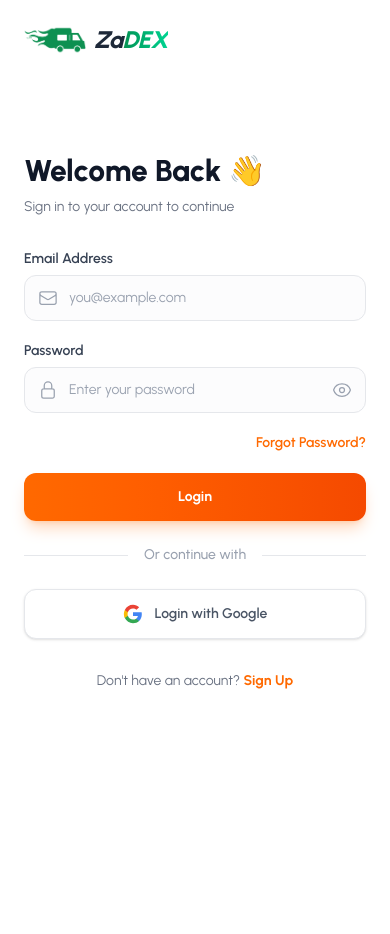
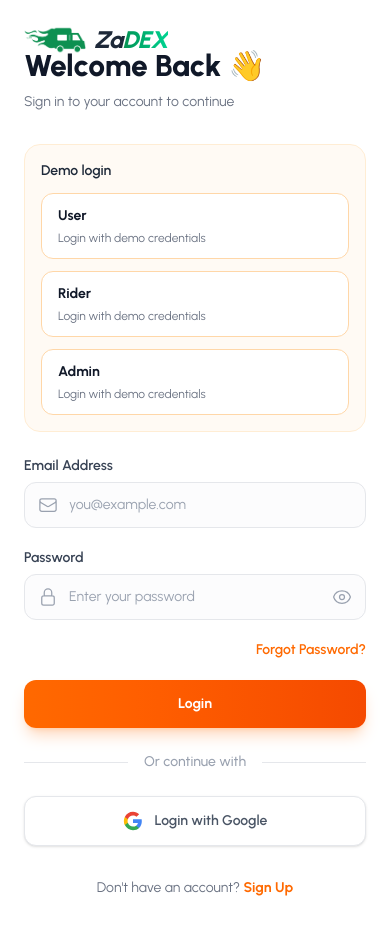
Before and after one commit to millathossain115/ZaDEX-Client, a React (Vite) app: page /login in a window 390 px wide. Shown: the top 934 px of the page. Before the commit the page ends 844 px from the top, so only its background shows below. Built offline with nearby package versions, Linux system fonts and the light colour scheme; no server answers.

Commit message:
feat: implement login page with JWT authentication and demo account support

```diff
--- a/src/pages/Authentication/Login/Login.jsx
+++ b/src/pages/Authentication/Login/Login.jsx
@@ -3,6 +3,24 @@
 import useAuth from '../../../Hooks/useAuth';
 import useAxiosSecure from '../../../Hooks/useAxiosSecure';
 import SocialLogin from '../SocialLogin/SocialLogin';
+
+const DEMO_ACCOUNTS = {
+    user: {
+        label: 'User',
+        email: 'user@demo.com',
+        password: 'user12345',
+    },
+    rider: {
+        label: 'Rider',
+        email: 'saif@gmail.com',
+        password: '1234567890',
+    },
+    admin: {
+        label: 'Admin',
+        email: 'admin@zadex.com',
+        password: 'admin123',
+    },
+};
 
 const Login = () => {
     const [email, setEmail] = useState('');
@@ -18,14 +36,13 @@
     const location = useLocation();
     const from = location.state?.from || '/dashboard';
 
-    const handleSubmit = async (e) => {
-        e.preventDefault();
+    const loginWithCredentials = async (loginEmail, loginPassword) => {
         setError('');
         setIsSubmitting(true);
 
         try {
             // 1. Firebase sign in
-            const result = await signIn(email, password);
+            const result = await signIn(loginEmail, loginPassword);
             const loggedInUser = result.user;
             console.log('✅ Firebase login successful:', loggedInUser.email);
 
@@ -67,6 +84,21 @@
         }
     };
 
+    const handleSubmit = async (e) => {
+        e.preventDefault();
+        await loginWithCredentials(email, password);
+    };
+
+    const handleDemoLogin = async (accountType) => {
+        const selectedAccount = DEMO_ACCOUNTS[accountType];
+        if (!selectedAccount) return;
+
+        setEmail(selectedAccount.email);
+        setPassword(selectedAccount.password);
+
+        await loginWithCredentials(selectedAccount.email, selectedAccount.password);
+    };
+
     return (
         <>
         {/* Success Popup Overlay */}
@@ -96,6 +128,30 @@
                 <p className="text-gray-500 text-sm">
                     Sign in to your account to continue
                 </p>
+            </div>
+
+            <div className="mb-6 rounded-2xl border border-orange-100 bg-orange-50/60 p-4">
+                <p className="text-sm font-semibold text-gray-800 mb-3">
+                    Demo login
+                </p>
+                <div className="grid grid-cols-1 sm:grid-cols-3 gap-3">
+                    {Object.entries(DEMO_ACCOUNTS).map(([accountType, account]) => (
+                        <button
+                            key={accountType}
+                            type="button"
+                            onClick={() => handleDemoLogin(accountType)}
+                            disabled={isSubmitting}
+                            className="rounded-xl border border-orange-200 bg-white px-4 py-3 text-left transition-all duration-200 hover:border-orange-400 hover:bg-orange-50 disabled:cursor-not-allowed disabled:opacity-60"
+                        >
+                            <span className="block text-sm font-bold text-gray-900">
+                                {account.label}
+                            </span>
+                            <span className="block text-xs text-gray-500 mt-1">
+                                Login with demo credentials
+                            </span>
+                        </button>
+                    ))}
+                </div>
             </div>
 
             {/* Error Message */}
```
